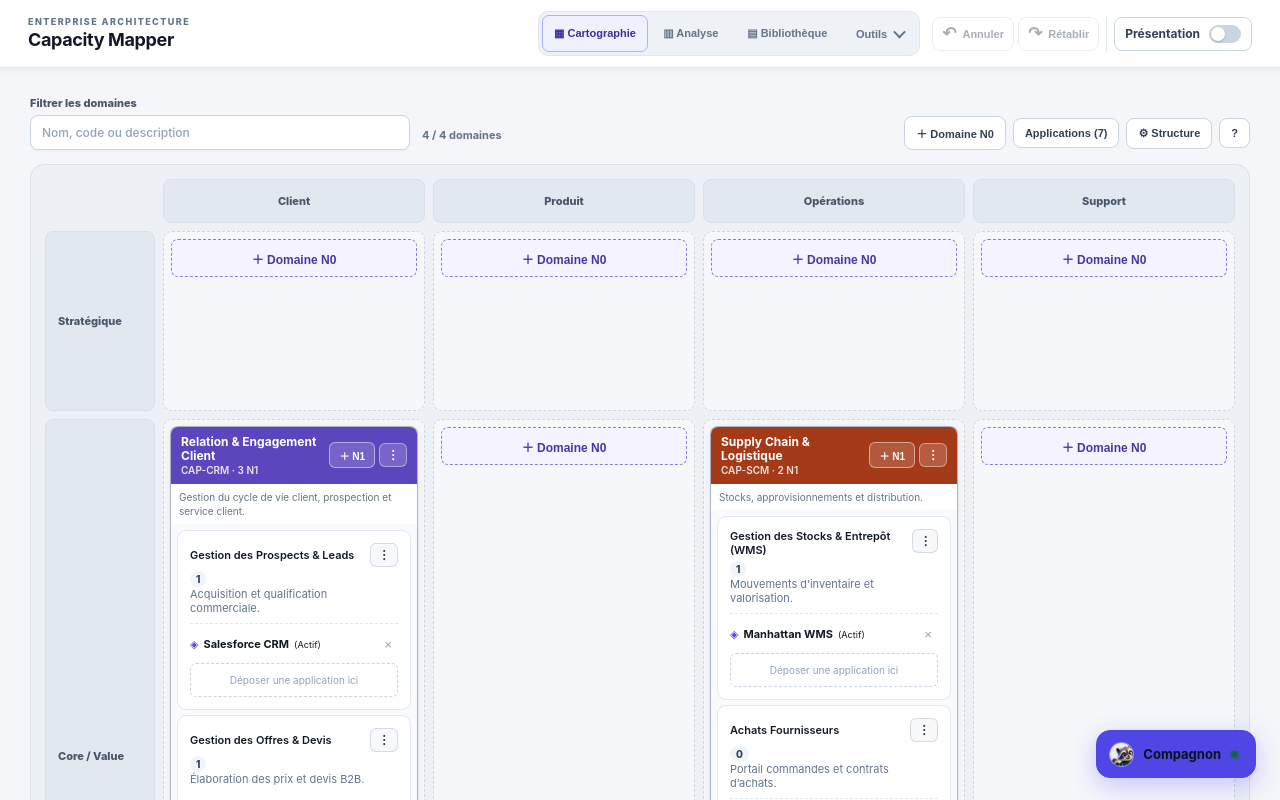
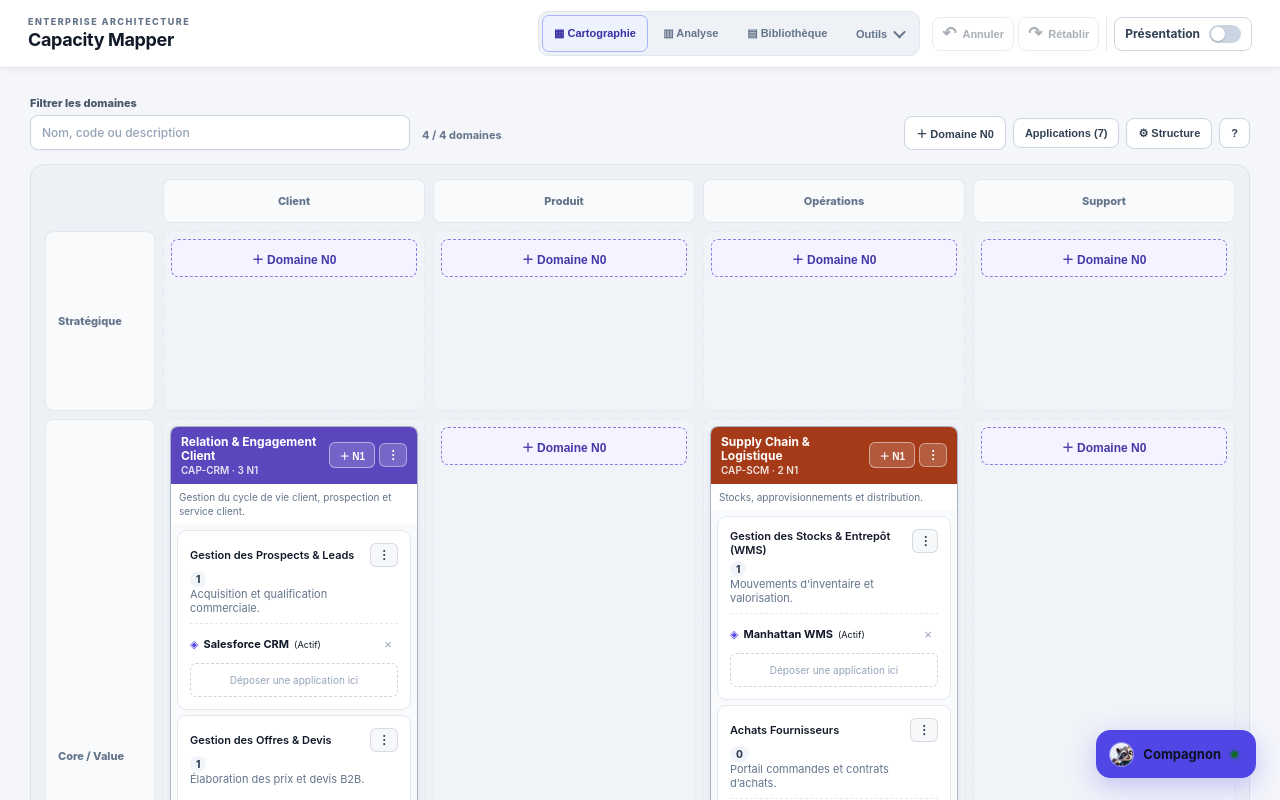
Before and after one commit to Sims07/enterprise-capacity-mapper, a React (Vite) app: page / in a window 1280 px wide. Built offline with nearby package versions, Linux system fonts and the light colour scheme.

Commit message:
style(map): use semantic tokens for zone and axis surfaces

```diff
--- a/src/styles/base.css
+++ b/src/styles/base.css
@@ -2667,10 +2667,10 @@ body::-webkit-scrollbar,
 
 /* Two-dimensional capability mosaic (PR 2). */
 .map-mosaic{display:grid;gap:8px;min-width:760px;align-items:stretch;align-content:start;overflow:visible}
-.mosaic-corner,.mosaic-column-heading,.mosaic-row-heading{display:flex;align-items:center;padding:9px 12px;font-size:11px;font-weight:850;color:#475569}
-.mosaic-column-heading{justify-content:center;background:#e2e8f0;border:1px solid #d7e0ea;border-radius:8px;text-align:center}
-.mosaic-row-heading{background:#e2e8f0;border:1px solid #d7e0ea;border-radius:8px}
-.mosaic-zone{position:relative;min-width:0;min-height:0;border:1px dashed #cbd5e1;border-radius:9px;background:rgba(248,250,252,.72);padding:7px}
+.mosaic-corner,.mosaic-column-heading,.mosaic-row-heading{display:flex;align-items:center;padding:9px 12px;font-size:11px;font-weight:850;color:var(--color-text-muted)}
+.mosaic-column-heading{justify-content:center;background:var(--color-surface-muted);border:1px solid var(--color-border);border-radius:8px;text-align:center}
+.mosaic-row-heading{background:var(--color-surface-muted);border:1px solid var(--color-border);border-radius:8px}
+.mosaic-zone{position:relative;min-width:0;min-height:0;border:1px dashed var(--color-border);border-radius:9px;background:color-mix(in srgb,var(--color-surface-muted) 24%,transparent);padding:7px}
 .mosaic-zone-label{position:absolute;left:9px;top:7px;color:#64748b;font-size:9px;font-weight:800;letter-spacing:.04em;text-transform:uppercase;pointer-events:none}
 .mosaic-domain{z-index:1;min-width:0;min-height:0;padding:7px}
 .mosaic-domain .domain{height:100%;min-height:0;margin:0;display:flex;flex-direction:column;box-shadow:0 2px 8px rgba(15,23,42,.07)}
@@ -2727,8 +2727,8 @@ body::-webkit-scrollbar,
 .map-mosaic{width:100%;min-width:0;grid-auto-flow:row;grid-auto-columns:minmax(0,1fr);align-content:start}
 
 /* Fond discret à points pour distinguer la surface de travail sans aplat massif. */
-.map:has(.map-mosaic){background-color:#f7f8fa;background-image:radial-gradient(circle,rgba(148,163,184,.24) 1px,transparent 1.2px);background-size:18px 18px}
-.app.theme-dark .map:has(.map-mosaic){background:#111318!important}
+.map:has(.map-mosaic){background-color:var(--color-bg);background-image:radial-gradient(circle,rgba(148,163,184,.16) 1px,transparent 1.2px);background-size:18px 18px}
+.app.theme-dark .map:has(.map-mosaic){background:var(--color-bg)!important}
 .structure-visibility-option{display:flex;align-items:center;gap:9px;margin:9px 0;color:#334155;font-size:12px;font-weight:650}
 .structure-visibility-option input{width:16px;height:16px;accent-color:#4f46e5}
 @media(max-width:760px){.map-matrix .map-row{gap:4px}.map-matrix .map-cell{padding:5px}.workspace.mosaic-workspace>main{padding:10px}}
@@ -2805,7 +2805,7 @@ body::-webkit-scrollbar,
   .mosaic-zone-mobile-label{
     display:block;
     margin-bottom:8px;
-    color:var(--text-secondary,#64748b);
+    color:var(--color-text-muted);
     font-size:10px;
     font-weight:800;
     letter-spacing:.04em;
```
